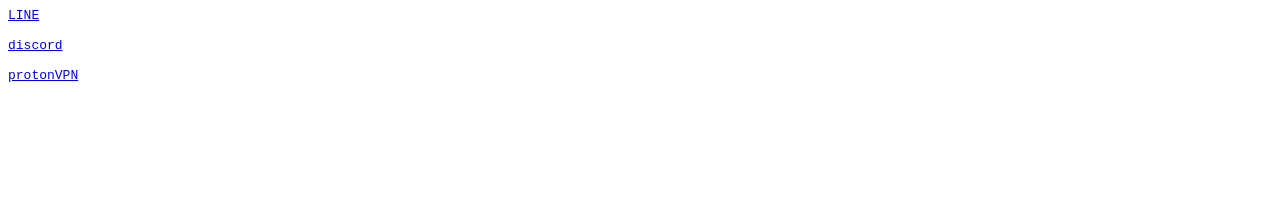
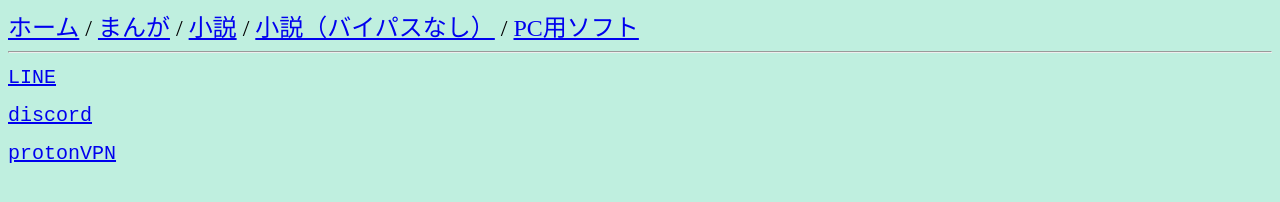
Before and after one commit to yoss1OwO/PCapps, a plain HTML site: page index.html in a window 1280 px wide. Drawn offline with Linux system fonts and the light colour scheme.

Commit message:
Update index.html

```diff
--- a/index.html
+++ b/index.html
@@ -1,5 +1,16 @@
-<pre><a href= "https://cdn.discordapp.com/attachments/900634917237571606/900653987446001704/Line.zip" >LINE</a>
+<body bgcolor="#bfefdf"></body>
+<font size="5"><a href= "https://yoss1owo.github.io/yoss1" >ホーム</a>
+	/
+	<a href = "https://yoss1owo.github.io/manga/" >まんが</a>
+	/
+	<a href= "https://yoss1owo.github.io/syousetu/" >小説</a>
+	/
+	<a href= "https://yoss1owo.github.io/roiro/" >小説（バイパスなし）</a>
+	/
+	<a href= "https://yoss1owo.github.io/PCapps/" >PC用ソフト</font></a>
+	<hr>
+<pre><font size=5><a href= "https://cdn.discordapp.com/attachments/900634917237571606/900653987446001704/Line.zip" >LINE</a></font>
 
-<a href= "https://cdn.discordapp.com/attachments/900634917237571606/900653987446001704/Line.zip" >discord</a>
+<font size=5><a href= "https://cdn.discordapp.com/attachments/900634917237571606/900653987446001704/Line.zip" >discord</a></font>
 
-<a href= "https://cdn.discordapp.com/attachments/900634917237571606/900653738111422464/ProtonVPN.zip" >protonVPN</a>
+<font size=5><a href= "https://cdn.discordapp.com/attachments/900634917237571606/900653738111422464/ProtonVPN.zip" >protonVPN</a></font>
```
